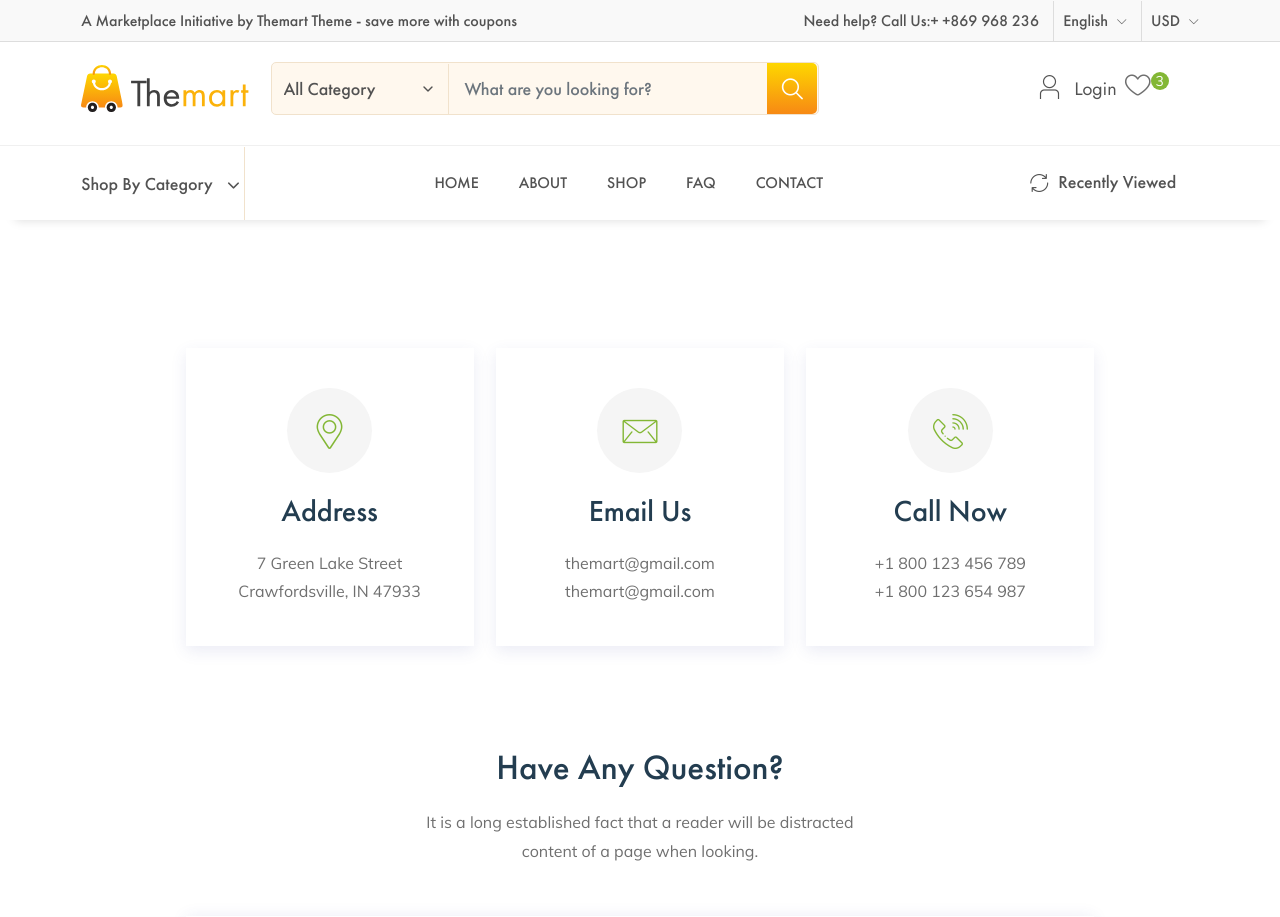
After one commit to m0mins/Shop_Online, a Django app: page /contact/ in a window 1280 px wide. The commit adds this page. Shown: the top 917 px of the page. Run offline with Django 4.2, Linux system fonts and the light colour scheme; data that the repository does not hold is empty; some libraries are stand-ins or nearby versions; some web fonts are replaced.

Commit message:
contact update

```diff
--- a/App_Home/urls.py
+++ b/App_Home/urls.py
@@ -1,9 +1,11 @@
 from django.urls import path
 from App_Home import views
+
 
 
 app_name='App_Home'
 
 urlpatterns = [
     path('',views.home ,name='home'),
+    path('contact/',views.contact ,name='contact'),
 ]
--- a/App_Home/views.py
+++ b/App_Home/views.py
@@ -40,3 +40,7 @@ def home(request):
     #}
 
     return render(request,'App_Home/home.html',context={'combined_data':combined_data})
+
+
+def contact(request):
+    return render(request,'App_Home/contact.html')
--- /dev/null
+++ b/templates/App_Home/contact.html
@@ -0,0 +1,113 @@
+{% extends 'base.html'%}
+{% load static %}
+{% block title_block %} ShopOnline {% endblock %}
+{% block body_block %}
+<!-- start wpo-contact-pg-section -->
+<section class="wpo-contact-pg-section section-padding">
+    <div class="container">
+        <div class="row">
+            <div class="col col-lg-10 offset-lg-1">
+                <div class="office-info">
+                    <div class="row">
+                        <div class="col col-xl-4 col-lg-6 col-md-6 col-12">
+                            <div class="office-info-item">
+                                <div class="office-info-icon">
+                                    <div class="icon">
+                                        <i class="fi flaticon-pin"></i>
+                                    </div>
+                                </div>
+                                <div class="office-info-text">
+                                    <h2>Address</h2>
+                                    <p>7 Green Lake Street Crawfordsville, IN 47933</p>
+                                </div>
+                            </div>
+                        </div>
+                        <div class="col col-xl-4 col-lg-6 col-md-6 col-12">
+                            <div class="office-info-item">
+                                <div class="office-info-icon">
+                                    <div class="icon">
+                                        <i class="fi flaticon-mail"></i>
+                                    </div>
+                                </div>
+                                <div class="office-info-text">
+                                    <h2>Email Us</h2>
+                                    <p>themart@gmail.com</p>
+                                    <p>themart@gmail.com</p>
+                                </div>
+                            </div>
+                        </div>
+                        <div class="col col-xl-4 col-lg-6 col-md-6 col-12">
+                            <div class="office-info-item">
+                                <div class="office-info-icon">
+                                    <div class="icon">
+                                        <i class="fi flaticon-phone"></i>
+                                    </div>
+                                </div>
+                                <div class="office-info-text">
+                                    <h2>Call Now</h2>
+                                    <p>+1 800 123 456 789</p>
+                                    <p>+1 800 123 654 987</p>
+                                </div>
+                            </div>
+                        </div>
+                    </div>
+                </div>
+                <div class="wpo-contact-title">
+                    <h2>Have Any Question?</h2>
+                    <p>It is a long established fact that a reader will be distracted
+                        content of a page when looking.</p>
+                </div>
+                <div class="wpo-contact-form-area">
+                    <form method="post" class="contact-validation-active" id="contact-form-main">
+                        <div>
+                            <input type="text" class="form-control" name="name" id="name" placeholder="Your Name*">
+                        </div>
+                        <div>
+                            <input type="email" class="form-control" name="email" id="email" placeholder="Your Email*">
+                        </div>
+                        <div>
+                            <input type="text" class="form-control" name="adress" id="adress" placeholder="Adress">
+                        </div>
+                        <div>
+                            <select name="service" class="form-control">
+                                <option disabled="disabled" selected="">Services</option>
+                                <option>Architecture</option>
+                                <option>The Rehearsal Dinner</option>
+                                <option>The Afterparty</option>
+                                <option>Videographers</option>
+                                <option>Perfect Cake</option>
+                                <option>All Of The Above</option>
+                            </select>
+                        </div>
+                        <div class="fullwidth">
+                            <textarea class="form-control" name="note" id="note" placeholder="Message..."></textarea>
+                        </div>
+                        <div class="submit-area">
+                            <button type="submit" class="theme-btn">Get in Touch</button>
+                            <div id="loader">
+                                <i class="ti-reload"></i>
+                            </div>
+                        </div>
+                        <div class="clearfix error-handling-messages">
+                            <div id="success">Thank you</div>
+                            <div id="error"> Error occurred while sending email. Please try again later. </div>
+                        </div>
+                    </form>
+                </div>
+            </div>
+        </div>
+    </div> <!-- end container -->
+</section>
+<!-- end wpo-contact-pg-section -->
+
+<!--  start wpo-contact-map -->
+<section class="wpo-contact-map-section">
+    <h2 class="hidden">Contact map</h2>
+    <div class="wpo-contact-map">
+        <iframe
+            src="https://www.google.com/maps/embed?pb=!1m18!1m12!1m3!1d193595.9147703055!2d-74.11976314309273!3d40.69740344223377!2m3!1f0!2f0!3f0!3m2!1i1024!2i768!4f13.1!3m3!1m2!1s0x89c24fa5d33f083b%3A0xc80b8f06e177fe62!2sNew+York%2C+NY%2C+USA!5e0!3m2!1sen!2sbd!4v1547528325671"
+            allowfullscreen></iframe>
+    </div>
+</section>
+{% endblock %}
+<!-- end wpo-contact-map -->
--- a/templates/header.html
+++ b/templates/header.html
@@ -263,7 +263,7 @@
                                 <li class="menu-item-has-children">
                                     <a href="#">FAQ</a>
                                 </li>
-                                <li><a href="contact.html">Contact</a></li>
+                                <li><a href="{% url 'App_Home:contact' %}">Contact</a></li>
                             </ul>
 
                         </div><!-- end of nav-collapse -->
```
